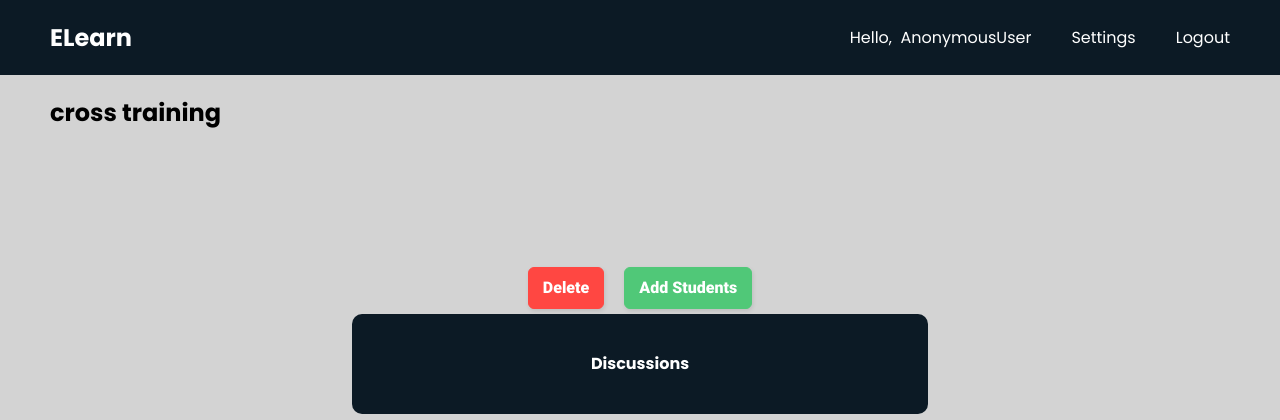
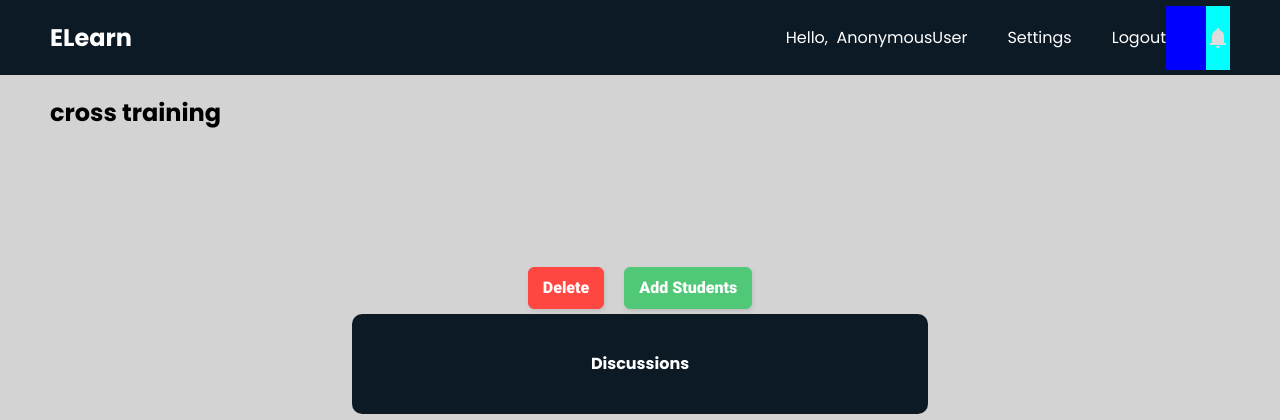
Before and after one commit to Thomas-Donnell/Intermediate-Project, a Django app: page /teachers/course/1d82b0ba-5cad-4dae-88b4-6e650055947a/ in a window 1280 px wide. Shown: the top 420 px of the page. Run offline with Django 4.2, Linux system fonts and the light colour scheme; data comes from the database, SQL or seed files in the repository; both versions use the stored data as it was after the commit; some libraries are stand-ins or nearby versions.

Commit message:
add bell icon

```diff
--- a/mysite/teachers/static/css/base.css
+++ b/mysite/teachers/static/css/base.css
@@ -59,8 +59,20 @@
     align-items: center;
     margin-left: 0;
   }
-
-  header a, header span {
+  #bell-icon{
+    display: flex;
+    align-items: center;
+    justify-content: center;
+    background: blue;
+  }
+  #bell-icon svg{
+    background-color: aqua;
+  }
+  .navbar svg:hover{
+    color: #ddd;
+    cursor: pointer;
+  }
+  header a, header span, header svg {
     margin-left: 40px;
     text-decoration: none;
     color: #fff;
@@ -72,6 +84,6 @@
     white-space: pre;
   }
 
-  header a:hover, footer a:hover {
+  header a:hover, footer a:hover, header svg {
     color: #ddd;
   }
--- a/mysite/teachers/static/css/course.css
+++ b/mysite/teachers/static/css/course.css
@@ -166,3 +166,7 @@
     font-weight: 800;
     color: #FFFFFF;
   }
+
+  .tags:hover{
+    background: #142c3e;
+  }
--- a/mysite/teachers/templates/teachers/course.html
+++ b/mysite/teachers/templates/teachers/course.html
@@ -19,6 +19,9 @@
                     <li id="username"><span>Hello,  {{request.user}}</span></li>
                     <li><a href="">Settings</a></li>
                     <li><a href="">Logout</a></li>
+                    <li id="bell-icon">
+                        <svg xmlns="http://www.w3.org/2000/svg" width="24" height="24" viewBox="0 0 24 24"><path fill="currentColor" d="M4 19v-2h2v-7q0-2.075 1.25-3.688T10.5 4.2v-.7q0-.625.438-1.063T12 2q.625 0 1.063.438T13.5 3.5v.7q2 .5 3.25 2.113T18 10v7h2v2H4Zm8 3q-.825 0-1.413-.588T10 20h4q0 .825-.588 1.413T12 22Z"/></svg>
+                    </li>
                 </ul>
             </nav>
         </header>
--- a/mysite/teachers/templates/teachers/home.html
+++ b/mysite/teachers/templates/teachers/home.html
@@ -19,6 +19,9 @@
                     <li id="username"><span>Hello,  {{request.user}}</span></li>
                     <li><a href="">Settings</a></li>
                     <li><a href="">Logout</a></li>
+                    <li>
+                        <svg xmlns="http://www.w3.org/2000/svg" width="24" height="24" viewBox="0 0 24 24"><path fill="white" d="M4 19v-2h2v-7q0-2.075 1.25-3.688T10.5 4.2v-.7q0-.625.438-1.063T12 2q.625 0 1.063.438T13.5 3.5v.7q2 .5 3.25 2.113T18 10v7h2v2H4Zm8 3q-.825 0-1.413-.588T10 20h4q0 .825-.588 1.413T12 22Z"/></svg>
+                    </li>
                 </ul>
             </nav>
         </header>
```
Also changed, not shown: mysite/db.sqlite3.
